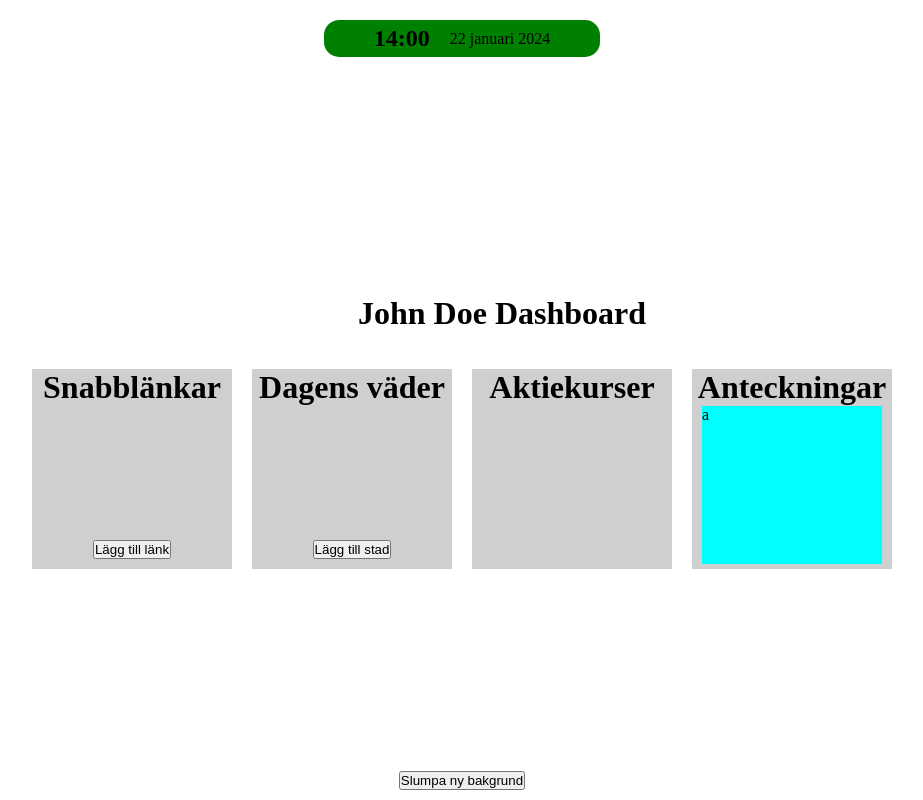
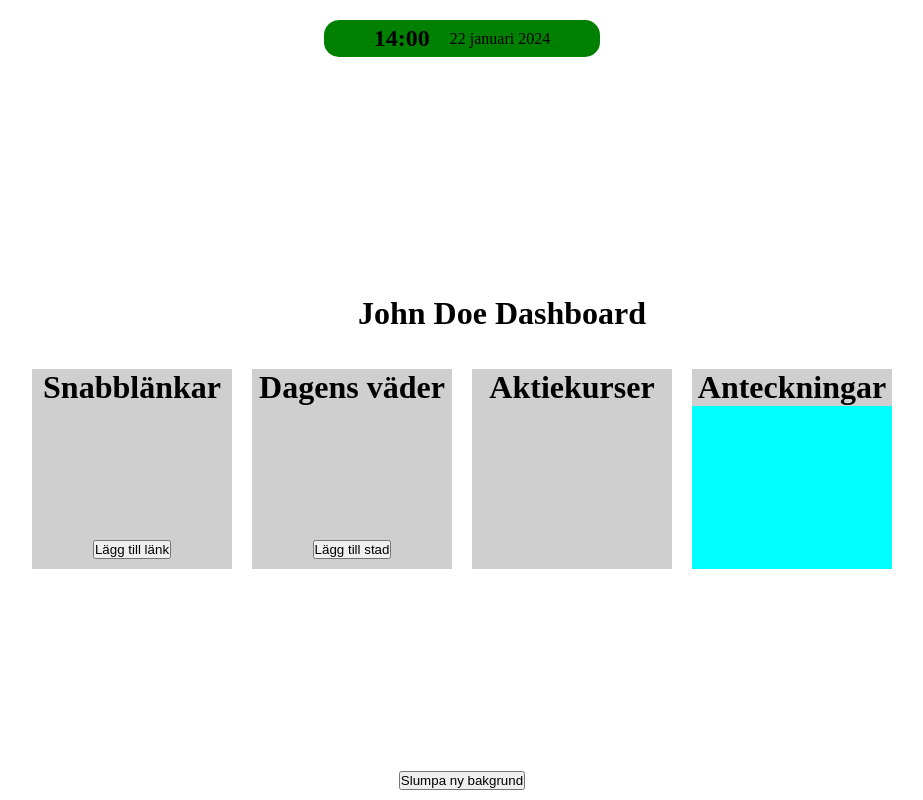
Before and after one commit to JohanTran02/dashboard, a website built with Vite: page index.html in a window 1280 px wide. Shown: the whole page, without its empty margins (178-1101 px from the left). Built offline with nearby package versions, Linux system fonts and the light colour scheme.

Commit message:
added npms to project

```diff
--- a/index.html
+++ b/index.html
@@ -42,7 +42,7 @@
           <div class="dashboard-card">
             <h1>Anteckningar</h1>
             <div class="dashboard-note">
-              <div contenteditable="true" class="dashboard-note-area">a</div>
+              <div contenteditable="true" class="dashboard-note-area"></div>
             </div>
           </div>
         </div>
--- a/style.css
+++ b/style.css
@@ -102,10 +102,6 @@
   margin: var(--content-gapS) 0;
 }
 
-.dashboard-card > .dashboard-note {
-  padding: 0 var(--content-gapS) var(--content-gapXs);
-}
-
 .dashboard-weather-links {
   overflow-y: scroll;
   scrollbar-width: none;
@@ -154,7 +150,8 @@
 }
 
 .dashboard-note-area {
-  overflow: hidden;
+  overflow-y: scroll;
+  scrollbar-width: none;
   height: 100%;
   word-wrap: break-word;
   background-color: aqua;
```
Also changed, not shown: package.json (+10 -9 lines), readme.md (added), 2 other files.
